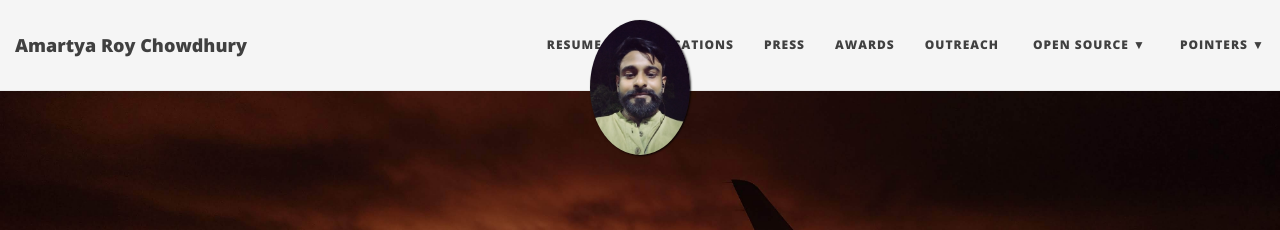
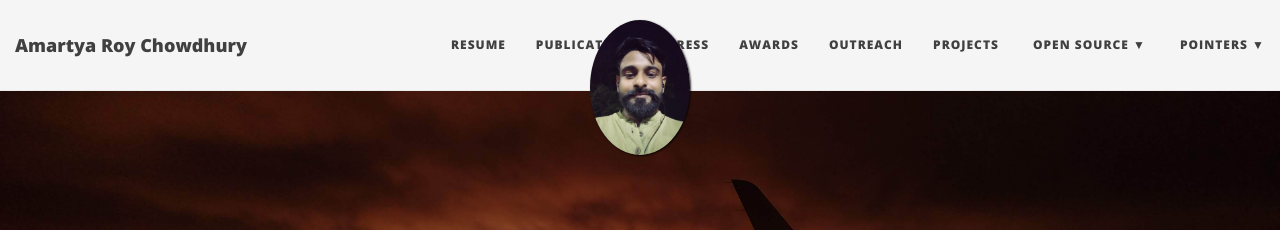
Before and after one commit to aquorio15/aquorio15.github.io, a Jekyll site: the page built from index.html, in a window 1280 px wide. Shown: the top 230 px of the page. Built offline with Jekyll 4.4.1, drawn with Linux system fonts in a browser that asks for light colours; nearby versions of some CDN libraries; the list of posts is cut into pages by our own code.

Commit message:
Update _config.yml

```diff
--- a/_config.yml
+++ b/_config.yml
@@ -33,6 +33,7 @@ navbar-links:
    Press: "press"
    Awards: "awards"
    Outreach: "services"
+   Projects: "projects"
    Open Source:
      - Image Classification: "https://github.com/aquorio15/bandit_wacv"
      - Semi-Supervised model compression: "https://github.com/aquorio15/multimodal_llama_distillation"
```
